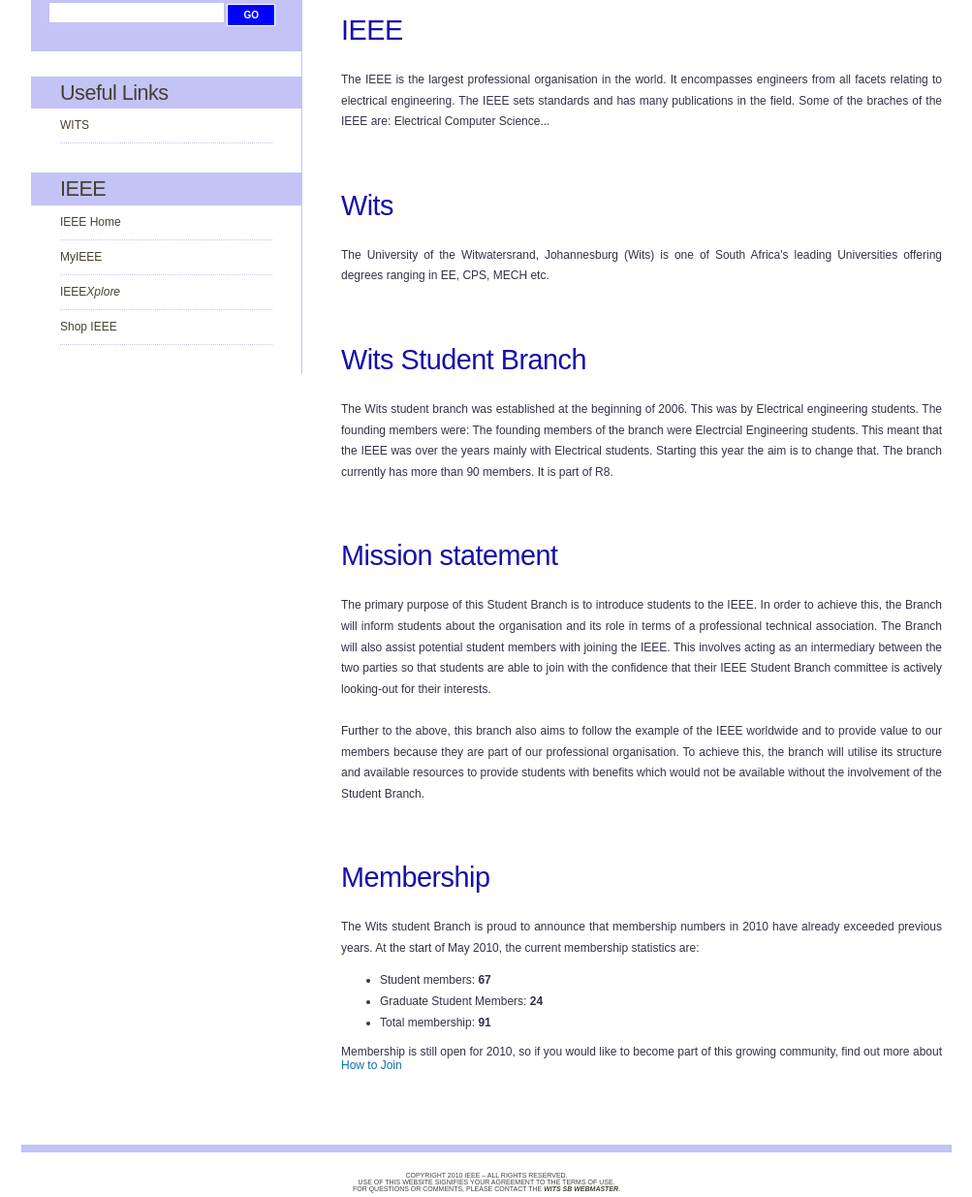
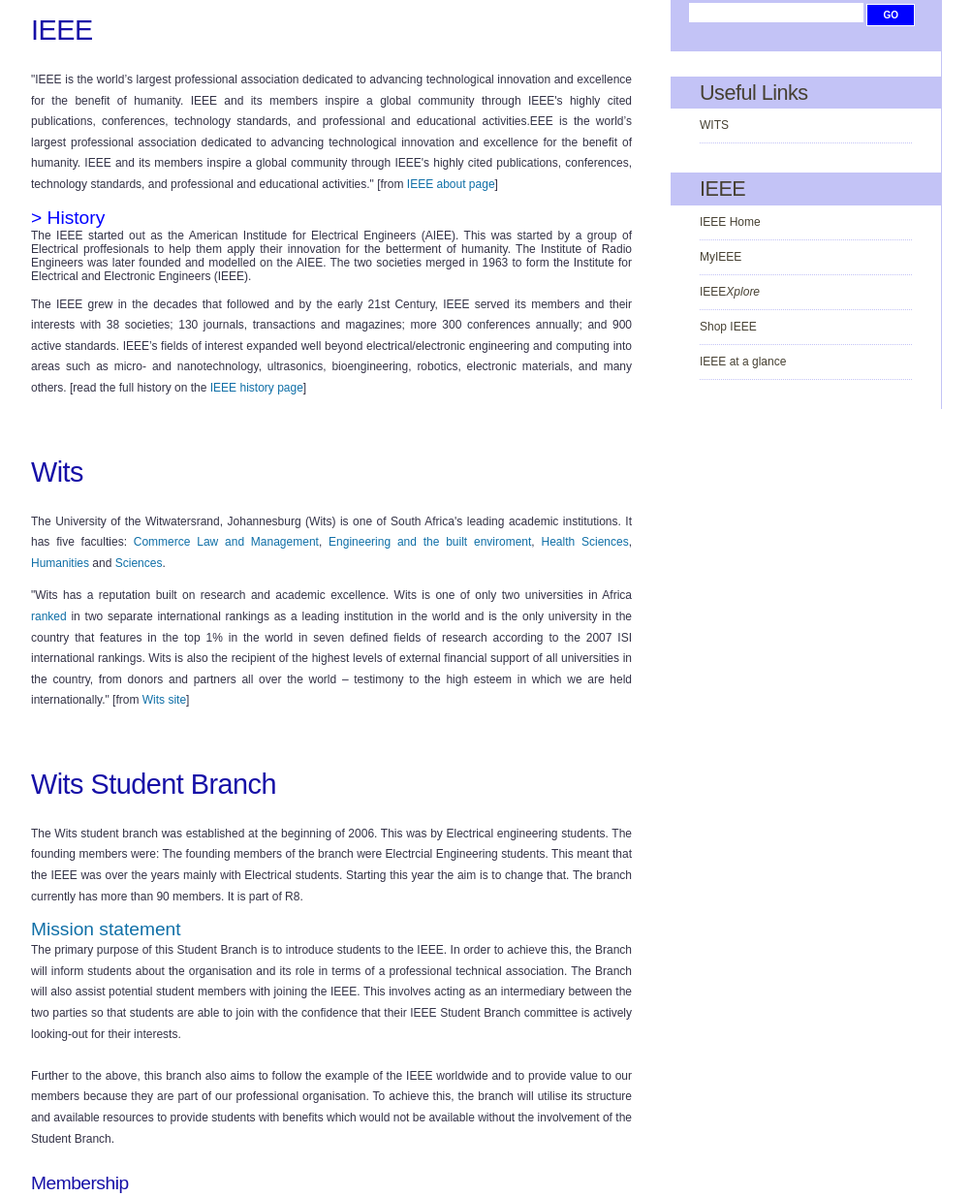
Before and after one commit to lunamystry/WitsIEEE_site, a plain HTML site: page about.html in a window 1280 px wide. Shown: the part 221-1456 px from the top of the page at 97% size, without its empty margins (138-1141 px from the left). Drawn offline with Linux system fonts and the light colour scheme.

```diff
--- a/about.html
+++ b/about.html
@@ -1,10 +1,5 @@
 <!DOCTYPE html PUBLIC "-//W3C//DTD XHTML 1.0 Strict//EN" "http://www.w3.org/TR/xhtml1/DTD/xhtml1-strict.dtd">
 <html xmlns="http://www.w3.org/1999/xhtml">
-<!--
-Design by Free CSS Templates
-http://www.freecsstemplates.org
-Released for free under a Creative Commons Attribution 2.5 License
--->
 
 <head>
 <meta name="keywords" content="" />
@@ -48,12 +43,29 @@
 				<div style="clear: both;">&nbsp;</div>
 				<div class="entry">
 					<p>
-					The IEEE is the largest professional organisation in the world. It encompasses engineers from all
-					facets relating to electrical engineering. The IEEE sets standards and has many publications in the
-					field. Some of the braches of the IEEE are:
-						Electrical
-						Computer Science...
+					"IEEE is the world’s largest professional association dedicated to advancing technological
+					innovation and excellence for the benefit of humanity. IEEE and its members inspire a global
+					community through IEEE's highly cited publications, conferences, technology standards, and
+					professional and educational activities.EEE is the world’s largest professional association
+					dedicated to advancing technological innovation and excellence for the benefit of humanity.
+					IEEE and its members inspire a global community through IEEE's highly cited publications,
+					conferences, technology standards, and professional and educational activities."
+					[from <a href="http://www.ieee.org/about/index.html">IEEE about page</a>]
 					</p>
+					<p>
+					<h3> > History </h3>
+					The IEEE started out as the American Institude for Electrical Engineers (AIEE). This was started
+					by a group of Electrical proffesionals to help them apply their innovation for the betterment of
+					humanity. The Institute of Radio Engineers was later founded and modelled on the AIEE. The two
+					societies merged in 1963 to form the Institute for Electrical and Electronic Engineers (IEEE).
+					</p>
+					<p>
+					The IEEE grew in the decades that followed and by the early 21st Century, IEEE served its members
+					and their interests with 38 societies; 130 journals, transactions and magazines; more 300
+					conferences annually; and 900 active standards. IEEE’s fields of interest expanded well beyond
+					electrical/electronic engineering and computing into areas such as micro- and nanotechnology,
+					ultrasonics, bioengineering, robotics, electronic materials, and many others.
+					[read the full history on the <a href="http://www.ieee.org/about/ieee_history.html">IEEE history page</a>]
 				</div>
 			</div>
 
@@ -62,8 +74,24 @@
 				<div style="clear: both;">&nbsp;</div>
 				<div class="entry">
 					<p>
-					The University of the Witwatersrand, Johannesburg (Wits) is one of South Africa's leading
-					Universities offering degrees ranging in EE, CPS, MECH etc.
+					The University of the Witwatersrand, Johannesburg (Wits) is one of South Africa's leading academic
+					institutions. It has five faculties:
+					<a href="http://www.wits.ac.za/CLM/">Commerce Law and Management</a>,
+					<a href="http://web.wits.ac.za/Academic/EBE/EBEhome.htm">Engineering and the built enviroment</a>,
+					<a href="http://www.health.wits.ac.za/">Health Sciences</a>,
+					<a href="http://www.wits.ac.za/humanities">Humanities</a> and
+					<a href="http://www.science.wits.ac.za/">Sciences</a>.
+					</p>
+					<p>
+					"Wits has a reputation built on research and academic excellence. Wits is one of only two
+					universities in Africa <a href="http://www.topuniversities.com/university/685/university-of-the-witwatersrand">ranked</a>
+					in two separate international rankings as a leading institution
+					in the world and is the only university in the country that features in the top 1% in the world
+					in seven defined fields of research according to the 2007 ISI international rankings. Wits is
+					also the recipient of the highest levels of external financial support of all universities in
+					the country, from donors and partners all over the world – testimony to the high esteem in
+					which we are held internationally."
+					[from  <a href="http://web.wits.ac.za/AboutWits/WitsToday/WitsFacts.htm">Wits site</a>]
 					</p>
 				</div>
 			</div>
@@ -82,14 +110,9 @@
 					The branch currently has more than 90 members.
 					It is part of R8.
 					</p>
-				</div>
-			</div>
 
-			<div class="post">
-				<h2 class="title"><a href="#">Mission statement</a></h2>
-				<div style="clear: both;">&nbsp;</div>
-				<div class="entry">
-				<p>
+					<h3><a href="#">Mission statement</a></h3>
+				  <p>
 					The primary purpose of this Student Branch is to introduce students to the IEEE.
 					In order to achieve this, the Branch will inform students about the organisation
 					and its role in terms of a professional technical association. The Branch will
@@ -105,13 +128,7 @@
 					structure and available resources to provide students with benefits which
 					would not be available without the involvement of the Student Branch.
 					</p>
-				</div>
-			</div> <!-- end Mission statement -->
-
-			<div class="post">
-				<h2 class="title"><a href="#">Membership</a></h2>
-				<div style="clear: both;">&nbsp;</div>
-				<div class="entry">
+				<h3 class="title"><a href="#">Membership</a></h3>
 				<p>
 					The Wits student Branch is proud to announce that membership
 					numbers in 2010 have already exceeded previous years. At the
@@ -127,7 +144,7 @@
 			to Join</a>
 					</p>
 				</div>
-			</div> <!-- end Membership -->
+			</div> <!-- end Wits SB -->
 
 		  <div style="clear: both;">&nbsp;</div>
 		</div>
--- a/index.html
+++ b/index.html
@@ -110,7 +110,10 @@
 		</div> <!-- #witsSBNews" -->
 
 		<div id="botCenter">
-			<h1>Spectrum news</h1>
+			<h1>Leonard's reading list [testing news feed]</h1>
+			<!-- This will change to the WitsIEEE SB when the gmail account is live -->
+				<script src="http://www.google.com/reader/ui/publisher-en.js" type="text/javascript"></script>
+				<script src="http://www.google.com/reader/public/javascript/user/14385341147451617395/state/com.google/broadcast?n=5&callback=GRC_p(%7Bc%3A%22khaki%22%2Cs%3A%22true%22%2Cb%3A%22false%22%7D)%3Bnew%20GRC" type="text/javascript"></script>
 		</div> <!-- end #spectrum news -->
 
 		<div id="botRight">
--- a/sidebar.html
+++ b/sidebar.html
@@ -45,6 +45,7 @@
 						<li><a href="#">MyIEEE</a></li>
 						<li><a href="#">IEEE<i>Xplore</i></a></li>
 						<li><a href="#">Shop IEEE</a></li>
+						<li><a href="http://www.ieee.org/about/today/index.html">IEEE at a glance</a>
 					</ul>
 				</li>
 			</ul>
--- a/style.css
+++ b/style.css
@@ -186,7 +186,7 @@
 }
 #content {
   padding: 30px 0px 0px;
-  float: right;
+  float: left;
   width: 620px;
 }
 .post {
@@ -239,7 +239,7 @@
 }
 #sidebar {
   padding: 0px;
-  float: left;
+  float: right;
   width: 280px;
   color: #7878s78;
 }
```
